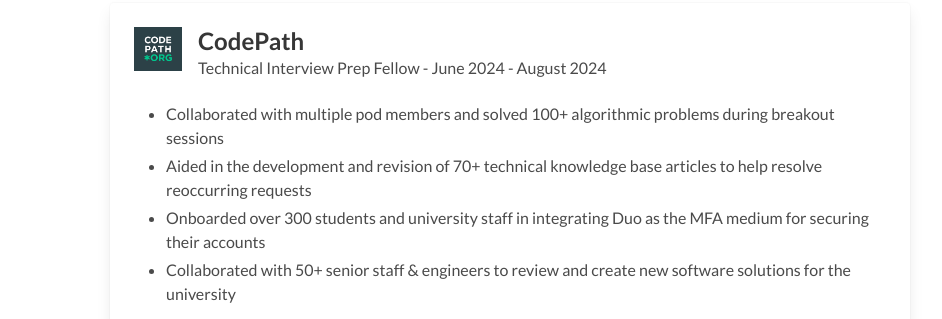
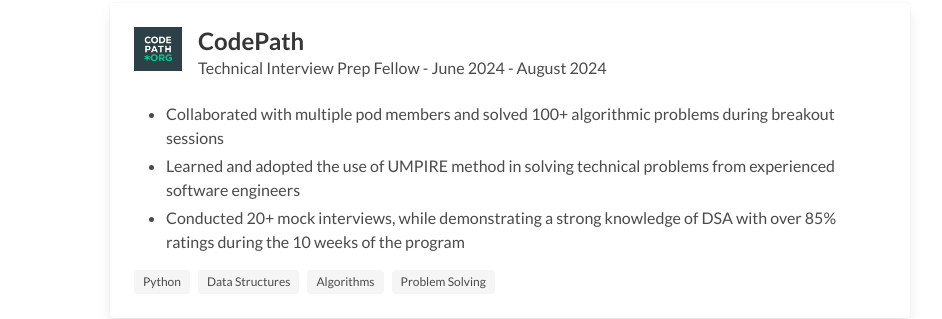
Before and after one commit to jb-gy/jb-gy.github.io, a plain HTML site: page index.html in a window 1280 px wide. Shown: the part 1840-2159 px from the top of the page, without its empty margins (130-1072 px from the left). Drawn offline with nearby package versions, Linux system fonts and the light colour scheme.

Commit message:
Update index.html
Codepath bug fix

```diff
--- a/index.html
+++ b/index.html
@@ -189,9 +189,8 @@
             <p></p>
             <ul>
               <li>Collaborated with multiple pod members and solved 100+ algorithmic problems during breakout sessions</li>
-              <li>Aided in the development and revision of 70+ technical knowledge base articles to help resolve reoccurring requests</li>
-              <li>Onboarded over 300 students and university staff in integrating Duo as the MFA medium for securing their accounts</li>
-              <li>Collaborated with 50+ senior staff & engineers to review and create new software solutions for the university</li>
+              <li>Learned and adopted the use of UMPIRE method in solving technical problems from experienced software engineers</li>
+              <li>Conducted 20+ mock interviews, while demonstrating a strong knowledge of DSA with over 85% ratings during the 10 weeks of the program</li>
             </ul>
             <div class="tags">
               <span class="tag">Python</span>
```
